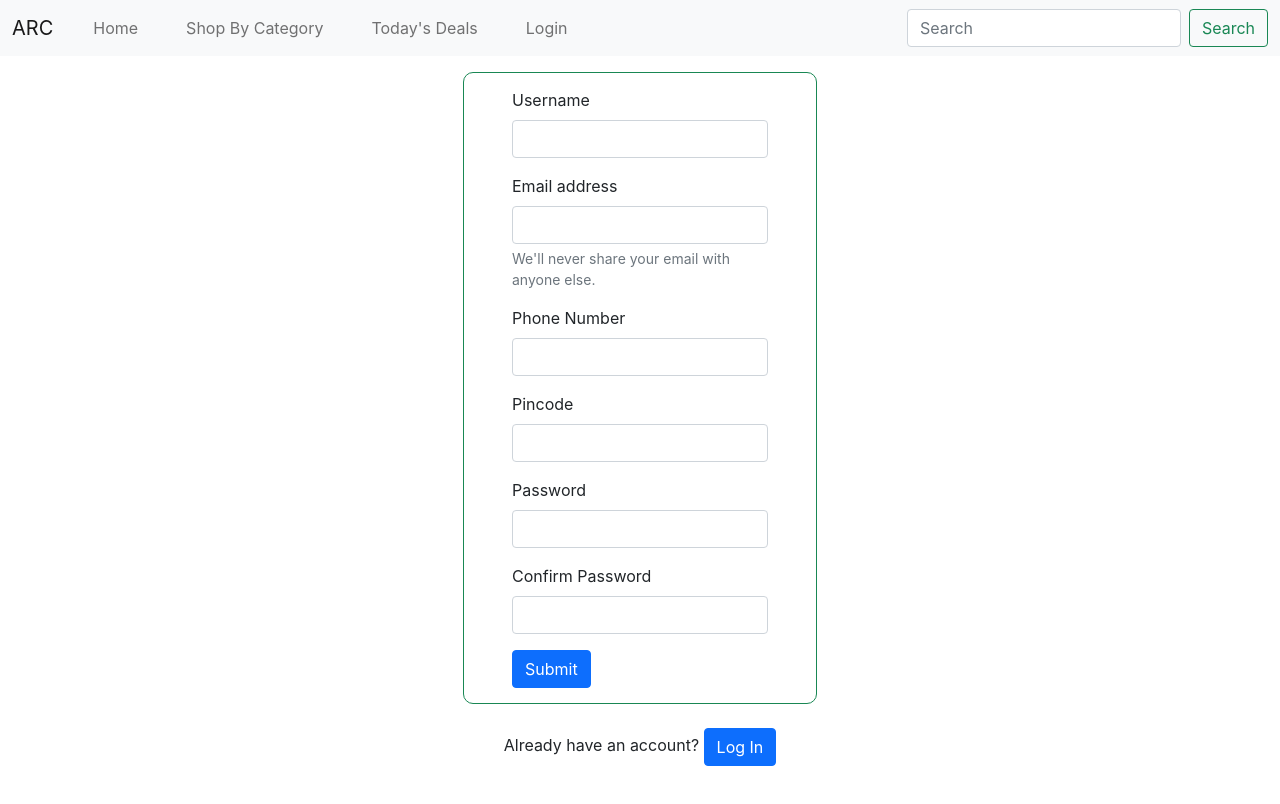
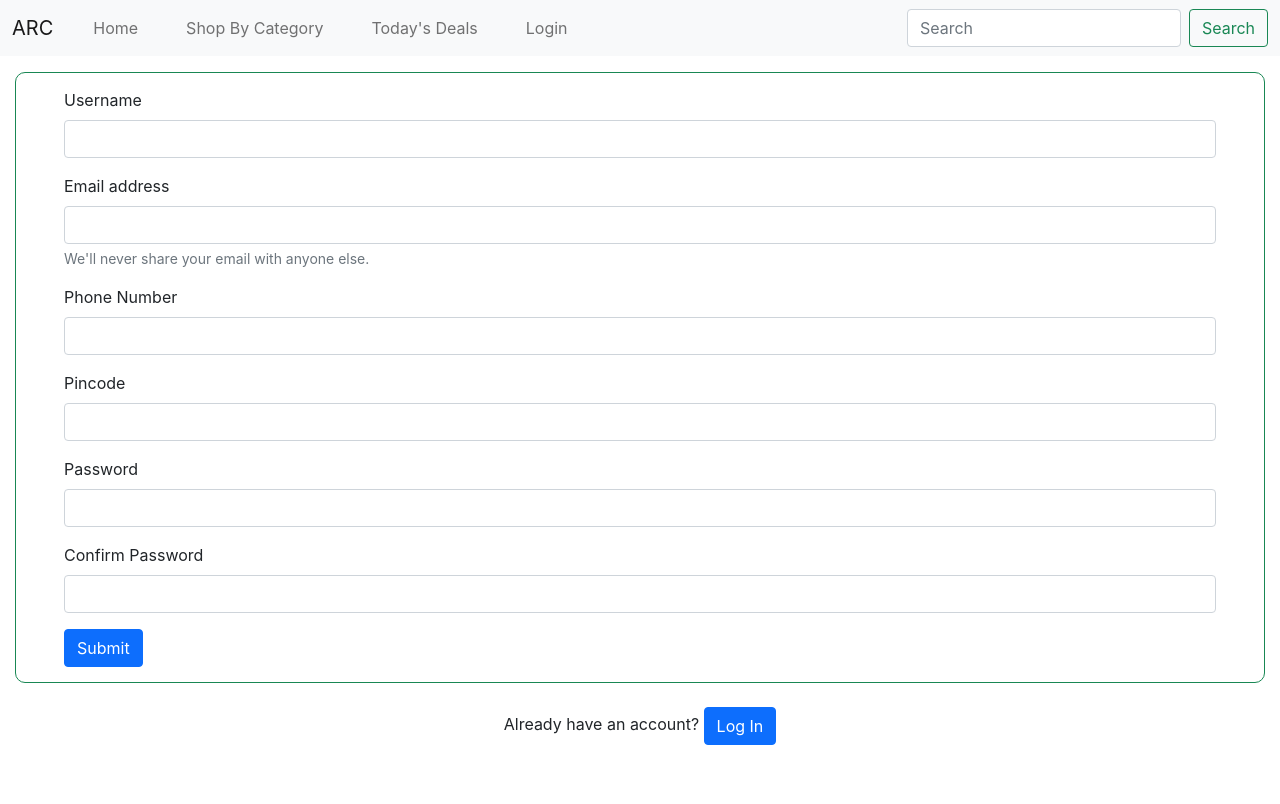
Before and after one commit to lazydev01/arc, a React (Create React App) app: page / in a window 1280 px wide. Shown: the top 804 px of the page. Built offline with nearby package versions, Linux system fonts and the light colour scheme.

Commit message:
Update Register.css

```diff
--- a/src/components/Register.css
+++ b/src/components/Register.css
@@ -1,5 +1,5 @@
 .register-form{
-    width: 30%;
+    /* width: 30%; */
     display: flex;
     flex-direction: column;
     margin: auto;
@@ -20,3 +20,7 @@
 .rounded1{
     border-radius: 10px
 }
+
+.marg{
+    margin: 0 15px;
+}
```
